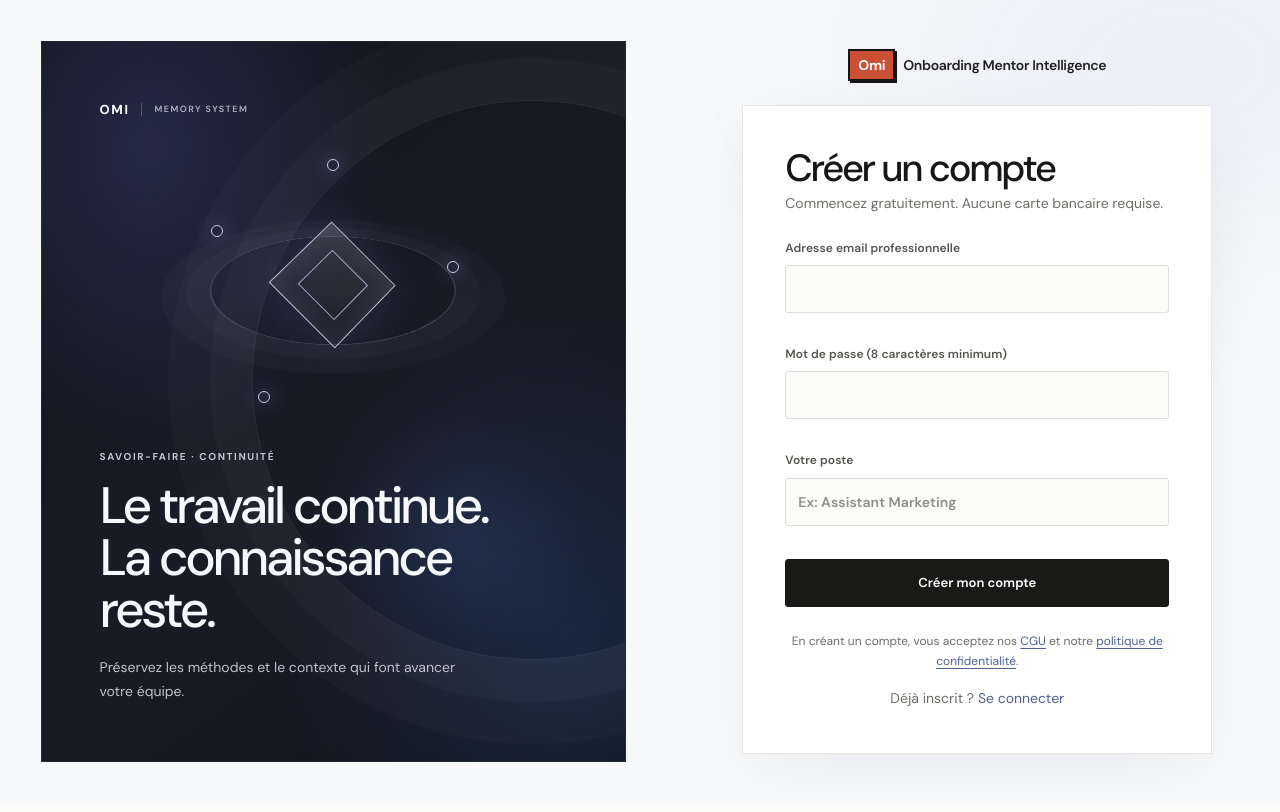
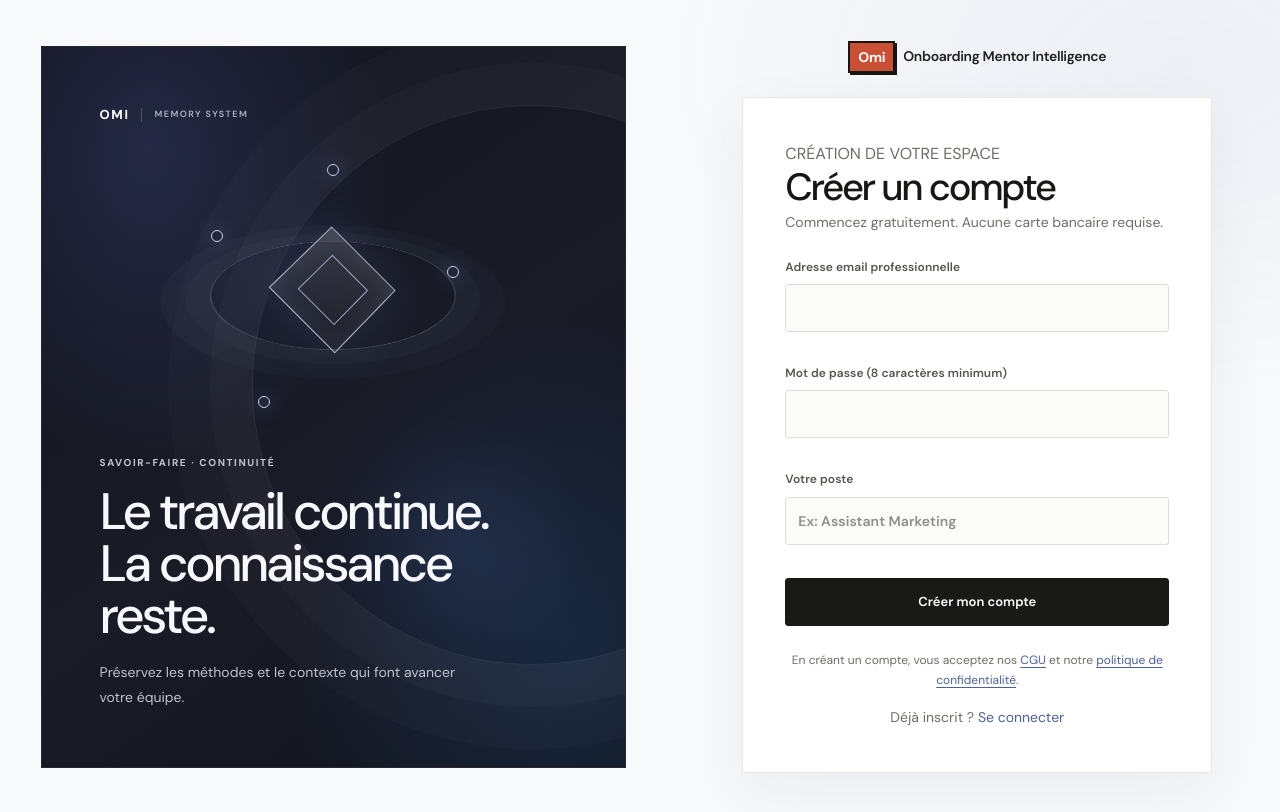
Before and after one commit to Smo-5161/obi-ai, a Next.js app: page /signup in a window 1280 px wide. Built offline with nearby package versions, Linux system fonts and the light colour scheme; no server answers.

Commit message:
Make the signup page spatial design more visible

```diff
--- a/src/app/signup/page.tsx
+++ b/src/app/signup/page.tsx
@@ -80,6 +80,7 @@ export default function SignupPage() {
           </Link>
         </div>
         <div className="auth-page__card">
+          <p className="auth-page__card-eyebrow">CRÉATION DE VOTRE ESPACE</p>
           <h1 className="text-base leading-relaxed text-text-strong">Créer un compte</h1>
           <p className="mt-1 text-sm text-muted">
             Commencez gratuitement. Aucune carte bancaire requise.
```
